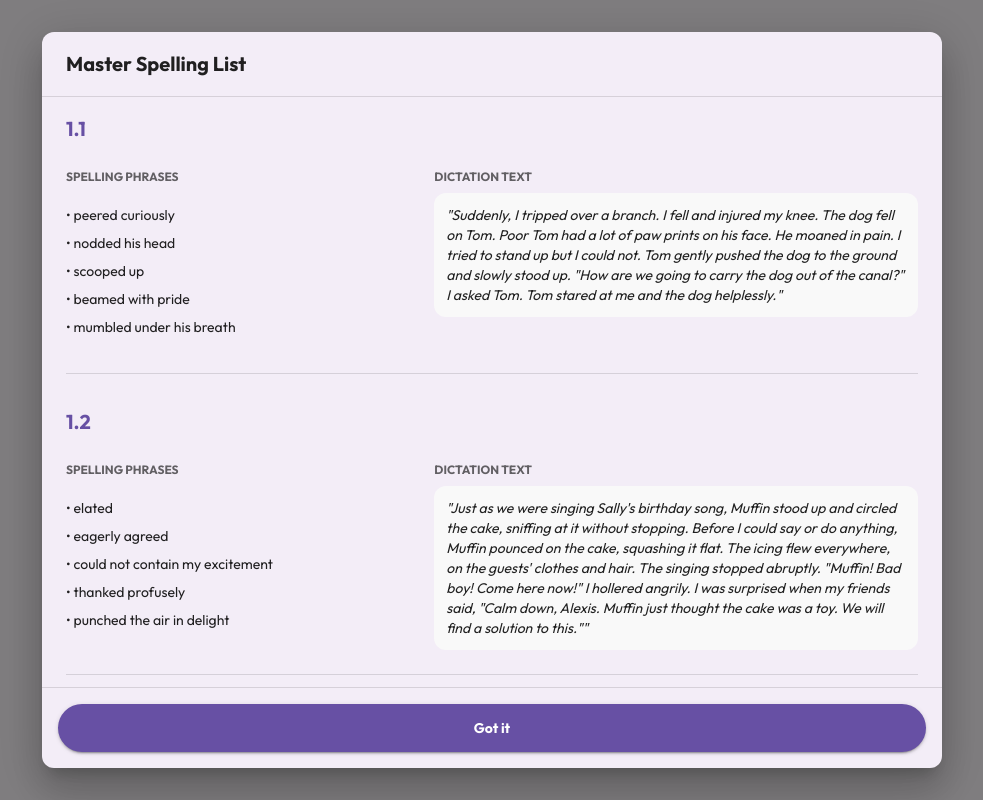
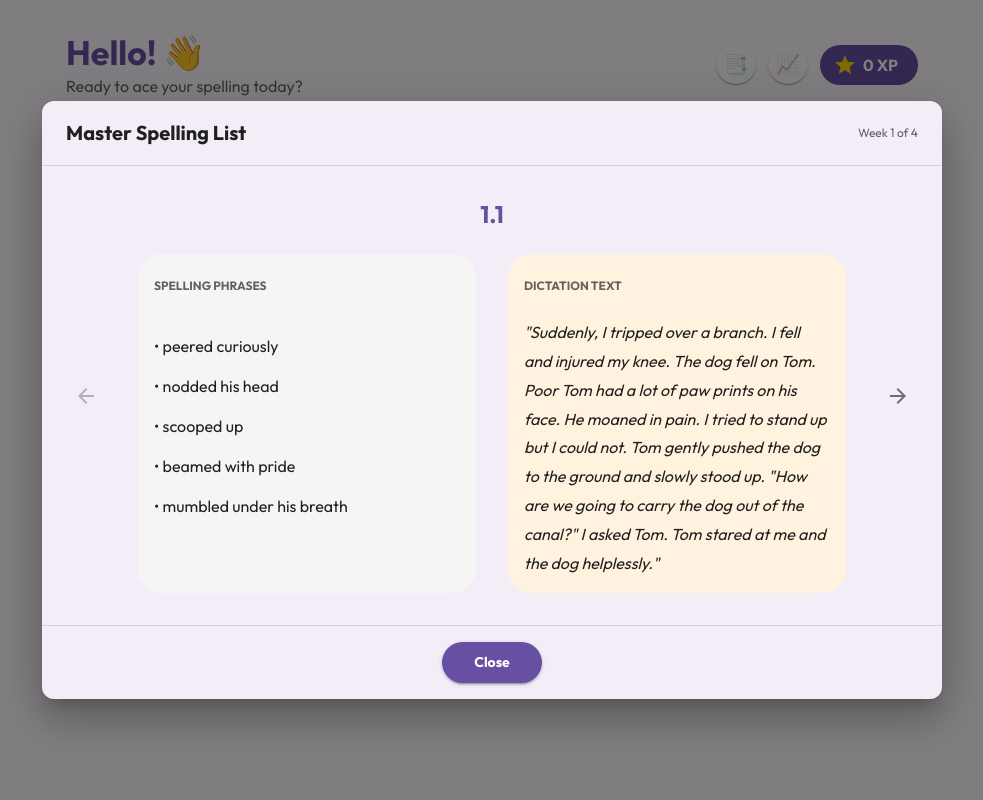
Before and after one commit to njytim-cyber/p4f-simple-spelling-app, a React (Vite) app: page / in a window 1280 px wide. Both pictures are taken after a click on the button "Spelling Lists". Shown: the whole page, without its empty margins (148-1131 px from the left). Built offline with nearby package versions, Linux system fonts and the light colour scheme.

Commit message:
feat: add carousel for spelling list, update voice

```diff
--- a/src/components/Dashboard.tsx
+++ b/src/components/Dashboard.tsx
@@ -23,6 +23,7 @@ import {
     CheckCircle,
     RadioButtonUnchecked,
     Sync,
+    ArrowBack,
 } from '@mui/icons-material';
 import { Exercise, ScoreRecord, ExerciseType, EXERCISES } from '../data/exercises';
 import { motion } from 'framer-motion';
@@ -35,6 +36,7 @@ interface DashboardProps {
 const Dashboard: React.FC<DashboardProps> = ({ onSelect, history }) => {
     const [openHistory, setOpenHistory] = useState(false);
     const [openSpellingList, setOpenSpellingList] = useState(false);
+    const [currentReferenceIndex, setCurrentReferenceIndex] = useState(0);
     const getTotalXP = () => history.reduce((acc, curr) => acc + (curr.score * 10), 0);
 
     const getBestScore = (exerciseId: string, type: ExerciseType) => {
@@ -163,44 +165,75 @@ const Dashboard: React.FC<DashboardProps> = ({ onSelect, history }) => {
 
             {/* Spelling List Dialog */}
             <Dialog open={openSpellingList} onClose={() => setOpenSpellingList(false)} fullWidth maxWidth="md">
-                <DialogTitle sx={{ fontWeight: '800' }}>Master Spelling List</DialogTitle>
-                <DialogContent dividers>
-                    <List disablePadding>
-                        {EXERCISES.map((ex, i) => (
-                            <Box key={ex.id} sx={{ mb: i < EXERCISES.length - 1 ? 4 : 0 }}>
-                                <Typography variant="h6" color="primary" sx={{ fontWeight: 'bold', mb: 2 }}>
-                                    {ex.title}
+                <DialogTitle sx={{ fontWeight: '800', display: 'flex', justifyContent: 'space-between', alignItems: 'center' }}>
+                    Master Spelling List
+                    <Typography variant="caption" color="text.secondary">
+                        Week {currentReferenceIndex + 1} of {EXERCISES.length}
+                    </Typography>
+                </DialogTitle>
+                <DialogContent dividers sx={{ minHeight: 400, display: 'flex', flexDirection: 'column' }}>
+                    <Box sx={{ flexGrow: 1, display: 'flex', alignItems: 'center', justifyContent: 'center' }}>
+                        <IconButton
+                            onClick={() => setCurrentReferenceIndex(prev => Math.max(0, prev - 1))}
+                            disabled={currentReferenceIndex === 0}
+                            sx={{ mr: 2 }}
+                        >
+                            <ArrowBack />
+                        </IconButton>
+
+                        <motion.div
+                            key={currentReferenceIndex}
+                            initial={{ opacity: 0, x: 20 }}
+                            animate={{ opacity: 1, x: 0 }}
+                            exit={{ opacity: 0, x: -20 }}
+                            transition={{ duration: 0.2 }}
+                            style={{ flexGrow: 1 }}
+                        >
+                            <Box sx={{ p: 2 }}>
+                                <Typography variant="h5" color="primary" sx={{ fontWeight: 'bold', mb: 3, textAlign: 'center' }}>
+                                    {EXERCISES[currentReferenceIndex].title}
                                 </Typography>
                                 <Grid container spacing={4}>
-                                    <Grid item xs={12} md={5}>
-                                        <Typography variant="overline" color="text.secondary" sx={{ fontWeight: 'bold' }}>
+                                    <Grid item xs={12} md={6}>
+                                        <Paper elevation={0} sx={{ p: 2, bgcolor: '#f5f5f5', borderRadius: 2, height: '100%' }}>
+                                            <Typography variant="overline" color="text.secondary" sx={{ fontWeight: 'bold', display: 'block', mb: 2 }}>
                                                 Spelling Phrases
                                             </Typography>
                                             <List dense>
-                                            {ex.spelling.map((item) => (
-                                                <ListItem key={item.id} sx={{ px: 0, py: 0.5 }}>
-                                                    <Typography variant="body2">• {item.phrase}</Typography>
+                                                {EXERCISES[currentReferenceIndex].spelling.map((item) => (
+                                                    <ListItem key={item.id} sx={{ px: 0, py: 1 }}>
+                                                        <Typography variant="body1" fontWeight="500">• {item.phrase}</Typography>
                                                     </ListItem>
                                                 ))}
                                             </List>
+                                        </Paper>
                                     </Grid>
-                                    <Grid item xs={12} md={7}>
-                                        <Typography variant="overline" color="text.secondary" sx={{ fontWeight: 'bold' }}>
+                                    <Grid item xs={12} md={6}>
+                                        <Paper elevation={0} sx={{ p: 2, bgcolor: '#fff3e0', borderRadius: 2, height: '100%' }}>
+                                            <Typography variant="overline" color="text.secondary" sx={{ fontWeight: 'bold', display: 'block', mb: 2 }}>
                                                 Dictation Text
                                             </Typography>
-                                        <Typography variant="body2" sx={{ fontStyle: 'italic', bgcolor: '#f9f9f9', p: 1.5, borderRadius: 1 }}>
-                                            "{ex.dictation}"
+                                            <Typography variant="body1" sx={{ lineHeight: 1.8, fontStyle: 'italic' }}>
+                                                "{EXERCISES[currentReferenceIndex].dictation}"
                                             </Typography>
+                                        </Paper>
                                     </Grid>
                                 </Grid>
-                                {i < EXERCISES.length - 1 && <Divider sx={{ mt: 3 }} />}
                             </Box>
-                        ))}
-                    </List>
+                        </motion.div>
+
+                        <IconButton
+                            onClick={() => setCurrentReferenceIndex(prev => Math.min(EXERCISES.length - 1, prev + 1))}
+                            disabled={currentReferenceIndex === EXERCISES.length - 1}
+                            sx={{ ml: 2, transform: 'rotate(180deg)' }}
+                        >
+                            <ArrowBack />
+                        </IconButton>
+                    </Box>
                 </DialogContent>
-                <DialogActions sx={{ p: 2 }}>
-                    <Button onClick={() => setOpenSpellingList(false)} fullWidth variant="contained" sx={{ borderRadius: 2, py: 1.5 }}>
-                        Got it
+                <DialogActions sx={{ p: 2, justifyContent: 'center' }}>
+                    <Button onClick={() => setOpenSpellingList(false)} variant="contained" sx={{ borderRadius: 2, py: 1, px: 4 }}>
+                        Close
                     </Button>
                 </DialogActions>
             </Dialog>
```
Lines whose indentation alone changed are shown as unchanged.
